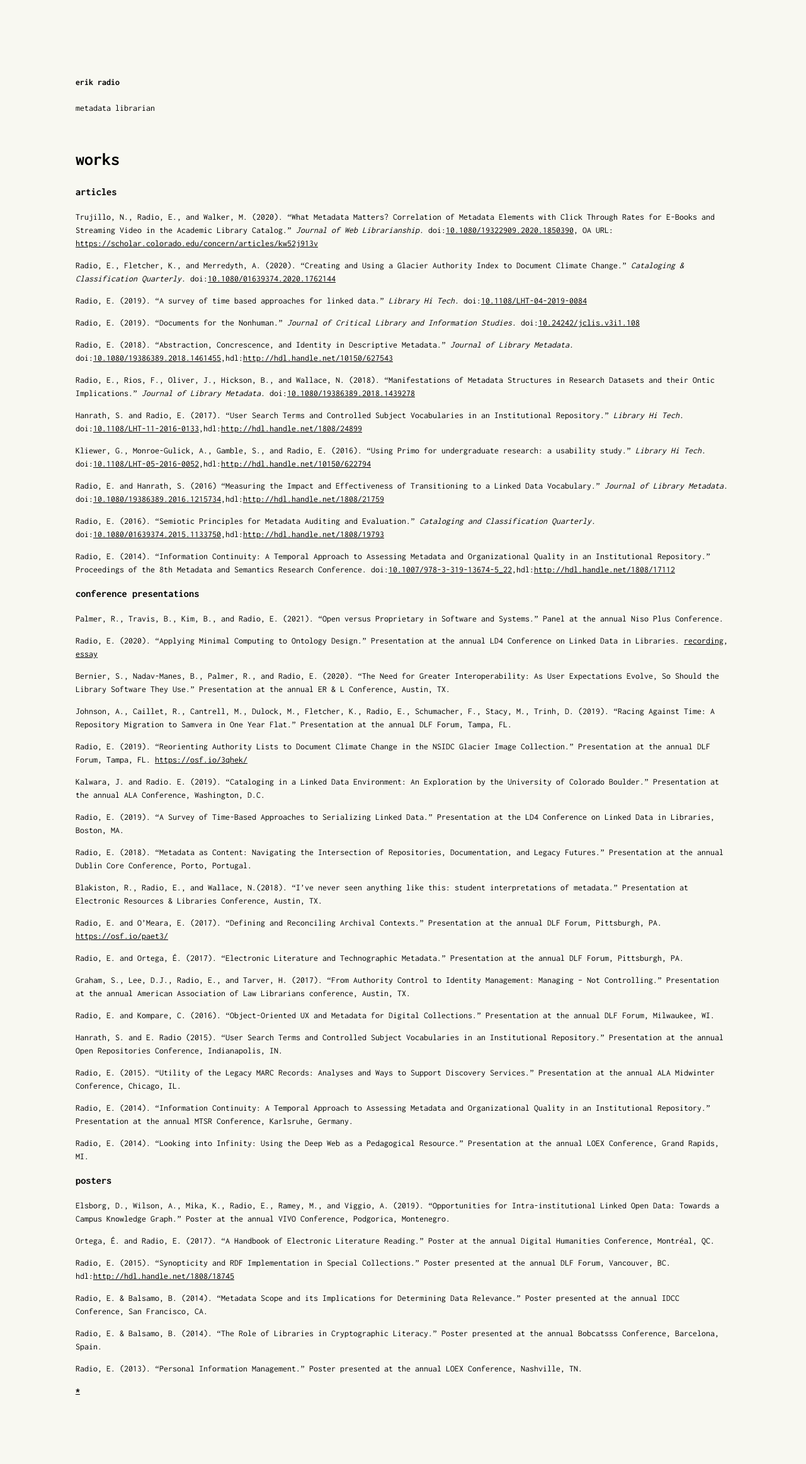
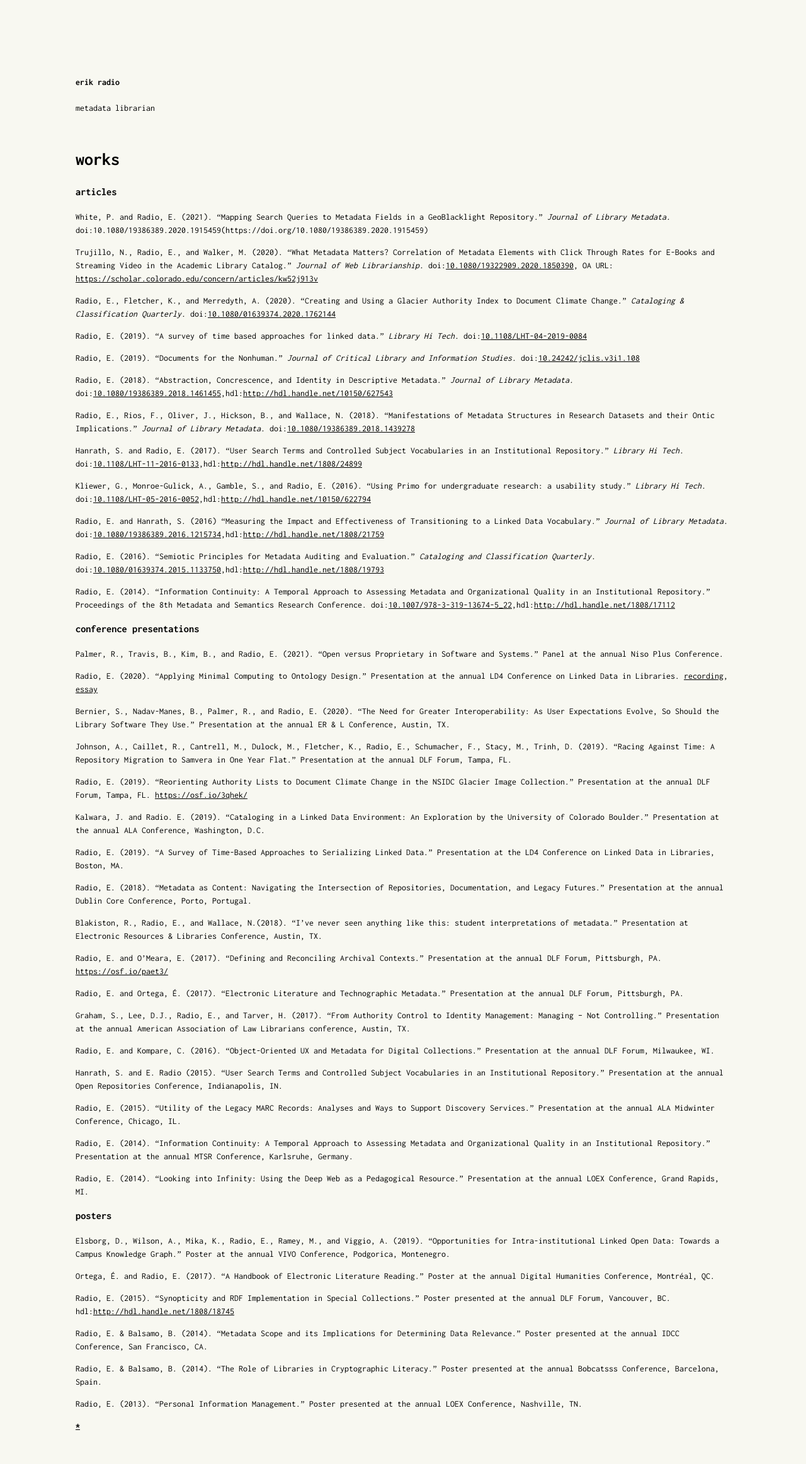
Before and after one commit to erikradio/erikradio.github.io, a Jekyll site: the page built from works.md, in a window 1280 px wide. Shown: the whole page at 63% size. Built offline with Jekyll 4.4.1, drawn with Linux system fonts in a browser that asks for light colours; before the commit the page ends 2269 px from its top, so only the background shows below that.

Commit message:
Update works.md

```diff
--- a/works.md
+++ b/works.md
@@ -6,6 +6,8 @@ title: works
 # works
 
 ### articles
+
+White, P. and Radio, E. (2021). "Mapping Search Queries to Metadata Fields in a GeoBlacklight Repository." _Journal of Library Metadata._ doi:10.1080/19386389.2020.1915459(https://doi.org/10.1080/19386389.2020.1915459)
 
 Trujillo, N., Radio, E., and Walker, M. (2020). "What Metadata Matters? Correlation of Metadata Elements with Click Through Rates for E-Books and Streaming Video in the Academic Library Catalog." _Journal of Web Librarianship._ doi:[10.1080/19322909.2020.1850390](https://doi.org/10.1080/19322909.2020.1850390), OA URL: [https://scholar.colorado.edu/concern/articles/kw52j913v](https://scholar.colorado.edu/concern/articles/kw52j913v)
 
```
